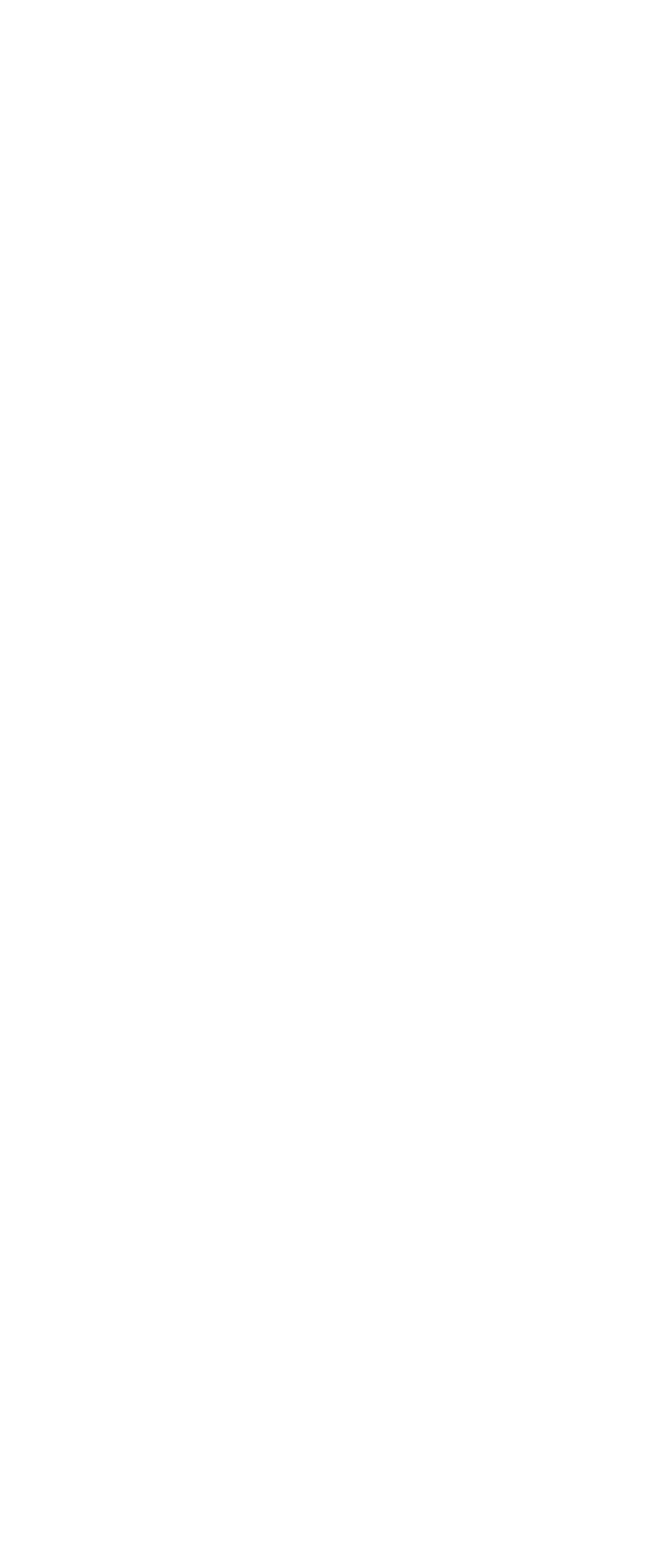
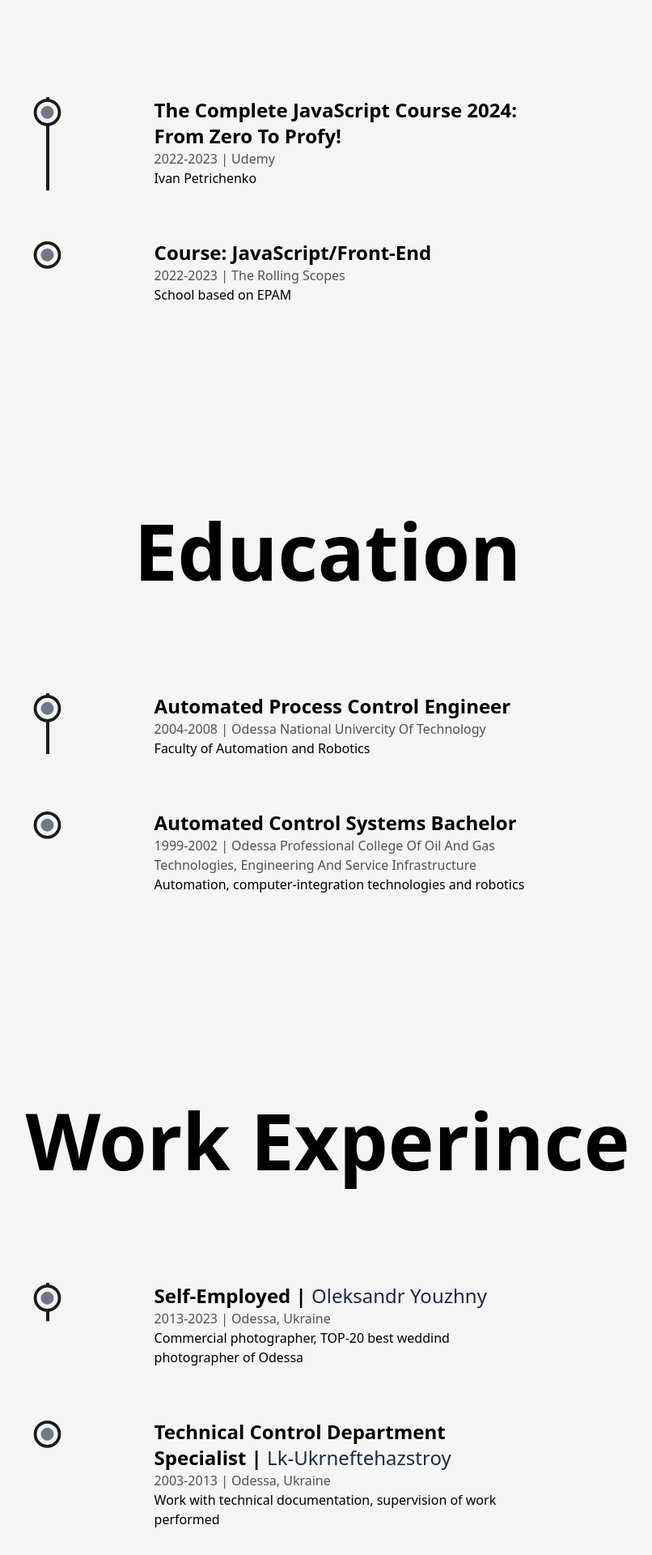
Before and after one commit to AlexPirko/my-portfolio-website, a Next.js app: page /about in a window 1280 px wide. Shown: the part 2500-4420 px from the top of the page at 81% size, without its empty margins (235-1041 px from the left). Before the commit the page ends 2362 px from the top, so only its background shows below. Built offline with nearby package versions, Linux system fonts and the light colour scheme.

Commit message:
add new components to about page

```diff
--- /dev/null
+++ b/src/components/Courses.js
@@ -0,0 +1,62 @@
+import React, { useRef } from 'react';
+import { useScroll, motion } from 'framer-motion';
+import ListIcon from './ListIcon';
+
+const Details = ({ type, time, place, info }) => {
+    const ref = useRef(null);
+    return (
+        <li
+            ref={ref}
+            className='my-8 first:mt-0 last:mb-0 w-[60%] mx-auto flex flex-col items-start justify-between'>
+            <ListIcon referance={ref} />
+            <motion.div
+                initial={{ y: 50 }}
+                whileInView={{ y: 0 }}
+                transition={{ duration: 0.5, type: 'spring' }}>
+                <h3 className='capitalize font-bold text-2xl'>{type}</h3>
+                <span className='capitalize font-medium text-dark/75'>
+                    {time} | {place}
+                </span>
+                <p className='font-medium w-full'>{info}</p>
+            </motion.div>
+        </li>
+    );
+};
+
+const Courses = () => {
+    const ref = useRef(null);
+    const { scrollYProgress } = useScroll({
+        target: ref,
+        offset: ['start end', 'center start'],
+    });
+    return (
+        <div className='my-64'>
+            <h2 className='font-bold text-8xl mb-32 w-full text-center'>
+                Courses
+            </h2>
+
+            <div ref={ref} className='w-[75%] mx-auto relative'>
+                <motion.div
+                    style={{ scaleY: scrollYProgress }}
+                    className='absolute left-9 w-[4px] h-full bg-dark origin-top'
+                />
+                <ul className='w-full flex flex-col items-start justify-between ml-4'>
+                    <Details
+                        type='The Complete JavaScript Course 2024: From Zero to Profy!'
+                        time='2022-2023'
+                        place='Udemy'
+                        info='Ivan Petrichenko'
+                    />
+                    <Details
+                        type='Course: JavaScript/Front-end'
+                        time='2022-2023'
+                        place='The Rolling Scopes'
+                        info='School based on EPAM'
+                    />
+                </ul>
+            </div>
+        </div>
+    );
+};
+
+export default Courses;
--- /dev/null
+++ b/src/components/Education.js
@@ -0,0 +1,63 @@
+import React, { useRef } from 'react';
+import { useScroll, motion } from 'framer-motion';
+import ListIcon from './ListIcon';
+
+const Details = ({ type, time, place, info }) => {
+    const ref = useRef(null);
+    return (
+        <li
+            ref={ref}
+            className='my-8 first:mt-0 last:mb-0 w-[60%] mx-auto flex flex-col items-start justify-between'>
+            <ListIcon referance={ref} />
+            <motion.div
+                initial={{ y: 50 }}
+                whileInView={{ y: 0 }}
+                transition={{ duration: 0.5, type: 'spring' }}>
+                <h3 className='capitalize font-bold text-2xl'>{type}</h3>
+                <span className='capitalize font-medium text-dark/75'>
+                    {time} | {place}
+                </span>
+                <p className='font-medium w-full'>{info}</p>
+            </motion.div>
+        </li>
+    );
+};
+
+const Education = () => {
+    const ref = useRef(null);
+    const { scrollYProgress } = useScroll({
+        target: ref,
+        offset: ['start end', 'center start'],
+    });
+    return (
+        <div className='my-64'>
+            <h2 className='font-bold text-8xl mb-32 w-full text-center'>
+                Education
+            </h2>
+
+            <div ref={ref} className='w-[75%] mx-auto relative'>
+                <motion.div
+                    style={{ scaleY: scrollYProgress }}
+                    className='absolute left-9 w-[4px] h-full bg-dark origin-top'
+                />
+                <ul className='w-full flex flex-col items-start justify-between ml-4'>
+                    <Details
+                        type='Automated Process Control Engineer'
+                        time='2004-2008'
+                        place='Odessa National Univercity of Technology'
+                        info='Faculty of Automation and Robotics'
+                    />
+                    <Details
+                        type='Automated Control Systems Bachelor'
+                        time='1999-2002'
+                        place='Odessa Professional College of Oil and Gas Technologies,
+                        engineering and service infrastructure'
+                        info='Automation, computer-integration technologies and robotics'
+                    />
+                </ul>
+            </div>
+        </div>
+    );
+};
+
+export default Education;
--- /dev/null
+++ b/src/components/Experince.js
@@ -0,0 +1,70 @@
+import React, { useRef } from 'react';
+import { useScroll, motion } from 'framer-motion';
+import ListIcon from './ListIcon';
+
+const Details = ({ position, company, time, address, work }) => {
+    const ref = useRef(null);
+    return (
+        <li
+            ref={ref}
+            className='my-8 first:mt-0 last:mb-0 w-[60%] mx-auto flex flex-col items-start justify-between'>
+            <ListIcon referance={ref} />
+            <motion.div
+                initial={{ y: 50 }}
+                whileInView={{ y: 0 }}
+                transition={{ duration: 0.5, type: 'spring' }}>
+                <h3 className='capitalize font-bold text-2xl'>
+                    {position}&nbsp;|&nbsp;
+                    <span className='capitalize font-medium text-slate-800'>
+                        {company}
+                    </span>
+                </h3>
+                <span className='capitalize font-medium text-dark/75'>
+                    {time} | {address}
+                </span>
+                <p className='font-medium w-full'>{work}</p>
+            </motion.div>
+        </li>
+    );
+};
+
+const Experince = () => {
+    const ref = useRef(null);
+    const { scrollYProgress } = useScroll({
+        target: ref,
+        offset: ['start end', 'center start'],
+    });
+    return (
+        <div className='my-64'>
+            <h2 className='font-bold text-8xl mb-32 w-full text-center'>
+                Work Experince
+            </h2>
+
+            <div ref={ref} className='w-[75%] mx-auto relative'>
+                <motion.div
+                    style={{ scaleY: scrollYProgress }}
+                    className='absolute left-9 w-[4px] h-full bg-dark origin-top'
+                />
+                <ul className='w-full flex flex-col items-start justify-between ml-4'>
+                    <Details
+                        position='Self-employed'
+                        company='Oleksandr Youzhny'
+                        time='2013-2023'
+                        address='Odessa, Ukraine'
+                        work='Commercial photographer, TOP-20 best weddind photographer of Odessa'
+                    />
+                    <Details
+                        position='Technical control department specialist'
+                        company='Lk-Ukrneftehazstroy'
+                        time='2003-2013'
+                        address='Odessa, Ukraine'
+                        work='Work with technical documentation, supervision of work
+                    performed'
+                    />
+                </ul>
+            </div>
+        </div>
+    );
+};
+
+export default Experince;
--- /dev/null
+++ b/src/components/ListIcon.js
@@ -0,0 +1,38 @@
+import React from 'react';
+import { useScroll, motion } from 'framer-motion';
+
+const ListIcon = ({ referance }) => {
+    const { scrollYProgress } = useScroll({
+        target: referance,
+        offset: ['center end', 'center center'],
+    });
+    return (
+        <figure className='absolute left-0 stroke-dark'>
+            <svg className='-rotate-90' width='75' height='75' viewBox='0 0 100 100'>
+                <circle
+                    cx='75'
+                    cy='50'
+                    r='20'
+                    className='stroke-primary stroke-1 fill-none'
+                />
+                <motion.circle
+                    cx='75'
+                    cy='50'
+                    r='20'
+                    className='stroke-[5px] fill-light'
+                    style={{
+                        pathLength: scrollYProgress,
+                    }}
+                />
+                <circle
+                    cx='75'
+                    cy='50'
+                    r='10'
+                    className= 'animate-pulse stroke-1 fill-primary'
+                />
+            </svg>
+        </figure>
+    );
+};
+
+export default ListIcon;
--- a/src/pages/about.js
+++ b/src/pages/about.js
@@ -6,6 +6,9 @@
 import Image from 'next/image';
 import { useInView, useMotionValue, useSpring } from 'framer-motion';
 import Skills from '@/components/Skills';
+import Experince from '@/components/Experince';
+import Education from '@/components/Education';
+import Courses from '@/components/Courses';
 
 const AnimatedNum = ({ value }) => {
     const ref = useRef(null);
@@ -110,7 +113,10 @@
                             </div>
                         </div>
                     </div>
-                    <Skills/>
+                    <Skills />
+                    <Courses />
+                    <Education />
+                    <Experince />
                 </Layout>
             </main>
         </>
--- a/tailwind.config.js
+++ b/tailwind.config.js
@@ -11,8 +11,8 @@
             colors: {
                 dark: '#1b1b1b',
                 light: '#f5f5f5',
-                primary: '#B63E96', // 240,86,199
-                primaryDark: '#58E6D9', // 80,230,217
+                primary: '#334155',
+                primaryDark: '#1e293b',
             },
             animation: {
                 'spin-slow': 'spin 8s linear infinite',
```
